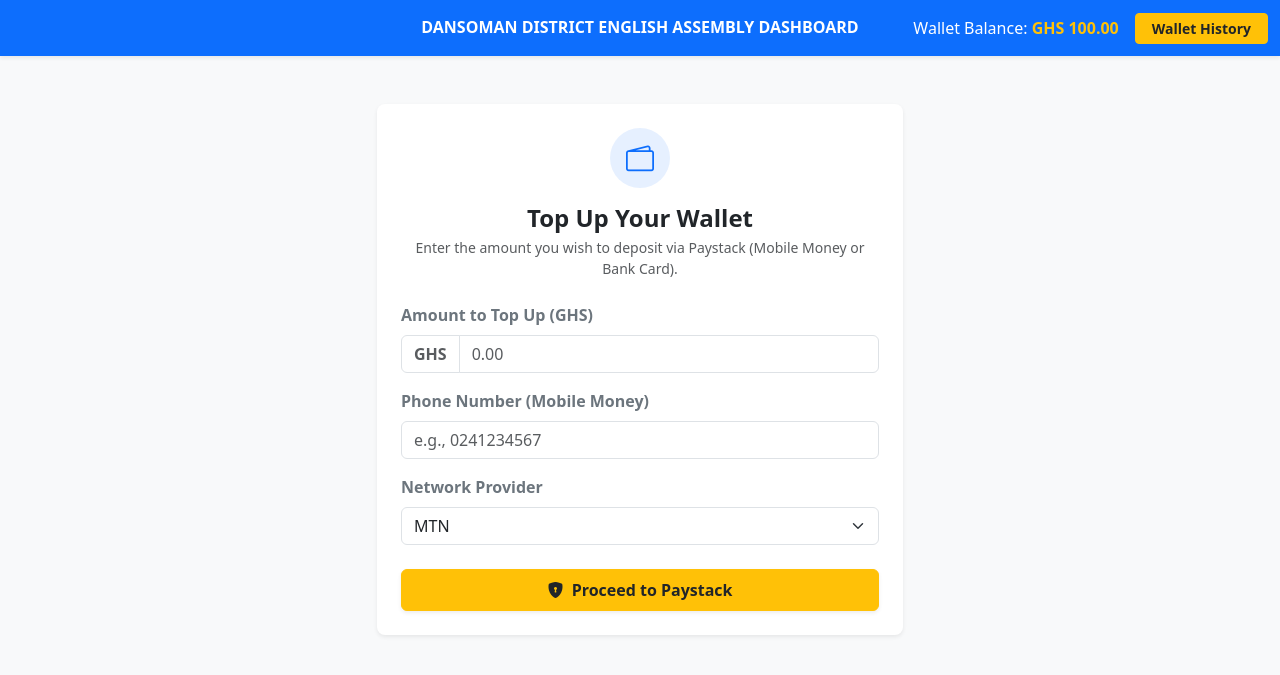
After one commit to kwesidompreh53-png/stem-messaging-app, a Flask app: page /top-up in a window 1280 px wide. The commit adds this page. Shown: the top 675 px of the page. Run offline with Flask 3, Linux system fonts and the light colour scheme; a user stored in the database is signed in; some libraries are stand-ins or nearby versions.

Commit message:
Add top_up route and template, and update wallet history

```diff
--- a/app.py
+++ b/app.py
@@ -272,8 +272,297 @@ def payment_callback():
         "Authorization": f"Bearer {PAYSTACK_SECRET_KEY}",
     }
 
+    import os
+import re
+import uuid
+from datetime import datetime
+from flask import Flask, request, jsonify, render_template, redirect, url_for, flash
+from flask_sqlalchemy import SQLAlchemy
+from flask_migrate import Migrate
+from flask_login import LoginManager, UserMixin, login_user, login_required, logout_user, current_user
+from werkzeug.security import generate_password_hash, check_password_hash
+from werkzeug.utils import secure_filename
+from gtts import gTTS
+from celery import Celery
+import requests
+import openpyxl
+
+app = Flask(__name__)
+
+app.config['SECRET_KEY'] = 'your_secret_key_here'
+database_url = os.environ.get('DATABASE_URL', 'sqlite:///stem.db')
+if database_url.startswith('postgres://'):
+    database_url = database_url.replace('postgres://', 'postgresql+psycopg://', 1)
+elif database_url.startswith('postgresql://'):
+    database_url = database_url.replace('postgresql://', 'postgresql+psycopg://', 1)
+
+app.config['SQLALCHEMY_DATABASE_URI'] = database_url
+app.config['SQLALCHEMY_TRACK_MODIFICATIONS'] = False
+
+app.config['CELERY_BROKER_URL'] = os.environ.get('REDIS_URL', 'redis://localhost:6379/0')
+app.config['CELERY_RESULT_BACKEND'] = os.environ.get('REDIS_URL', 'redis://localhost:6379/0')
+
+# Paystack Secret Key
+PAYSTACK_SECRET_KEY = os.environ.get('PAYSTACK_SECRET_KEY')
+
+db = SQLAlchemy(app)
+migrate = Migrate(app, db)
+
+login_manager = LoginManager()
+login_manager.init_app(app)
+login_manager.login_view = 'login'
+
+def make_celery(app):
+    celery = Celery(
+        app.import_name,
+        backend=app.config['CELERY_RESULT_BACKEND'],
+        broker=app.config['CELERY_BROKER_URL']
+    )
+    celery.conf.update(app.config)
+
+    class ContextTask(celery.Task):
+        def __call__(self, *args, **kwargs):
+            with app.app_context():
+                return super().__call__(*args, **kwargs)
+
+    celery.Task = ContextTask
+    return celery
+
+celery = make_celery(app)
+
+class User(UserMixin, db.Model):
+    id = db.Column(db.Integer, primary_key=True)
+    username = db.Column(db.String(100), unique=True, nullable=False)
+    password_hash = db.Column(db.String(200), nullable=False)
+    balance = db.Column(db.Float, default=0.0)  # Main Wallet balance holding deposited money
+
+    def set_password(self, password):
+        self.password_hash = generate_password_hash(password)
+
+    def check_password(self, password):
+        return check_password_hash(self.password_hash, password)
+
+@login_manager.user_loader
+def load_user(user_id):
+    return User.query.get(int(user_id))
+
+class Contact(db.Model):
+    id = db.Column(db.Integer, primary_key=True)
+    name = db.Column(db.String(100), nullable=False)
+    phone_number = db.Column(db.String(20), nullable=False)
+    group_name = db.Column(db.String(50), default='General')
+
+class WalletTransaction(db.Model):
+    id = db.Column(db.Integer, primary_key=True)
+    user_id = db.Column(db.Integer, db.ForeignKey('user.id'), nullable=False)
+    amount = db.Column(db.Float, nullable=False)
+    reference = db.Column(db.String(100), unique=True, nullable=False)
+    status = db.Column(db.String(30), default='Success')
+    timestamp = db.Column(db.DateTime, default=datetime.utcnow)
+
+class BundleHistory(db.Model):
+    id = db.Column(db.Integer, primary_key=True)
+    user_id = db.Column(db.Integer, db.ForeignKey('user.id'), nullable=False)
+    bundle_type = db.Column(db.String(20), nullable=False)  # 'Voice' or 'SMS'
+    plan_type = db.Column(db.String(100), nullable=False)   # e.g., 'Custom SMS', 'Voice Pro GHS 50'
+    cost = db.Column(db.Float, nullable=False)
+    timestamp = db.Column(db.DateTime, default=datetime.utcnow)
+
+class MessageLog(db.Model):
+    id = db.Column(db.Integer, primary_key=True)
+    recipient = db.Column(db.String(20), nullable=False)
+    message_body = db.Column(db.Text, nullable=False)
+    status = db.Column(db.String(30), default='Pending')
+    channel = db.Column(db.String(20), default='SMS')
+    provider_sid = db.Column(db.String(100), nullable=True)
+
+@app.route('/register', methods=['GET', 'POST'])
+def register():
+    if request.method == 'POST':
+        username = request.form.get('username')
+        password = request.form.get('password')
+
+        if User.query.filter_by(username=username).first():
+            return "Username already exists! <a href='/register'>Try again</a>"
+
+        new_user = User(username=username)
+        new_user.set_password(password)
+        db.session.add(new_user)
+        db.session.commit()
+        return redirect(url_for('login'))
+
+    return render_template('register.html')
+
+@app.route('/login', methods=['GET', 'POST'])
+def login():
+    if request.method == 'POST':
+        username = request.form.get('username')
+        password = request.form.get('password')
+        user = User.query.filter_by(username=username).first()
+
+        if user and user.check_password(password):
+            login_user(user)
+            return redirect(url_for('dashboard'))
+        return "Invalid username or password! <a href='/login'>Try again</a>"
+
+    return render_template('login.html')
+
+@app.route('/logout')
+@login_required
+def logout():
+    logout_user()
+    return redirect(url_for('login'))
+
+@app.route('/profile', methods=['GET', 'POST'])
+@login_required
+def profile():
+    if request.method == 'POST':
+        new_username = request.form.get('username')
+        new_password = request.form.get('password')
+
+        existing_user = User.query.filter_by(username=new_username).first()
+        if existing_user and existing_user.id != current_user.id:
+            return "Username already taken! <a href='/profile'>Go back</a>", 400
+
+        current_user.username = new_username
+        if new_password:
+            current_user.set_password(new_password)
+
+        db.session.commit()
+        return redirect(url_for('profile'))
+
+    return render_template('profile.html')
+
+@app.route('/settings', methods=['GET', 'POST'])
+@login_required
+def settings():
+    if request.method == 'POST':
+        default_sender = request.form.get('default_sender', 'STE-M')
+        max_retry = request.form.get('max_retry', '3')
+        return redirect(url_for('settings'))
+    return render_template('settings.html')
+
+# --- Wallet & Bundle Menu Routes ---
+
+@app.route('/purchase-bundle', methods=['GET', 'POST'])
+@login_required
+def buy_points():
+    if request.method == 'POST':
+        bundle_category = request.form.get('bundle_category', 'Voice') # 'Voice' or 'SMS'
+        plan_type = request.form.get('plan_type', 'Standard Bundle')
+
+        try:
+            amount = float(request.form.get('amount', 0))
+        except (TypeError, ValueError):
+            return "Invalid amount entered. <a href='/purchase-bundle'>Go back</a>", 400
+
+        if amount <= 0:
+            return "Amount must be greater than zero. <a href='/purchase-bundle'>Go back</a>", 400
+
+        if current_user.balance < amount:
+            return "Insufficient funds in your main wallet! Please top up your wallet first. <a href='/top-up'>Top Up Now</a>", 400
+
+        current_user.balance -= amount
+
+        new_bundle = BundleHistory(
+            user_id=current_user.id,
+            bundle_type=bundle_category,
+            plan_type=plan_type,
+            cost=amount
+        )
+        db.session.add(new_bundle)
+        db.session.commit()
+
+        return redirect(url_for('bundle_history', type=bundle_category.lower()))
+
+    return render_template('buy_points.html', balance=current_user.balance)
+
+@app.route('/wallet-history', methods=['GET'])
+@login_required
+def wallet_history():
+    transactions = WalletTransaction.query.filter_by(user_id=current_user.id).order_by(WalletTransaction.timestamp.desc()).all()
+    return render_template('wallet_history.html', transactions=transactions, balance=current_user.balance)
+
+@app.route('/bundle-history', methods=['GET'])
+@login_required
+def bundle_history():
+    active_type = request.args.get('type', 'voice').lower()
+    query_type = 'Voice' if active_type == 'voice' else 'SMS'
+
+    bundles = BundleHistory.query.filter_by(user_id=current_user.id, bundle_type=query_type).order_by(BundleHistory.timestamp.desc()).all()
+    return render_template('bundle_history.html', bundles=bundles, balance=current_user.balance, active_type=active_type)
+
+# --- Paystack Top-Up Integration Routes ---
+
+@app.route('/top-up', methods=['GET', 'POST'])
+@login_required
+def top_up():
+    if request.method == 'POST':
+        try:
+            amount = float(request.form.get('amount', 0))
+        except (TypeError, ValueError):
+            flash('Invalid amount entered.', 'danger')
+            return redirect(url_for('top_up'))
+
+        if amount <= 0:
+            flash('Amount must be greater than zero.', 'danger')
+            return redirect(url_for('top_up'))
+
+        phone_number = request.form.get('phone_number', '')
+        network = request.form.get('network', 'MTN')
+
+        amount_in_pesewas = int(amount * 100)
+
+        headers = {
+            "Authorization": f"Bearer {PAYSTACK_SECRET_KEY}",
+            "Content-Type": "application/json"
+        }
+
+        payload = {
+            "email": f"user_{current_user.id}@dansoman-assembly.com",
+            "amount": amount_in_pesewas,
+            "currency": "GHS",
+            "callback_url": url_for('payment_callback', _external=True),
+            "metadata": {
+                "user_id": current_user.id,
+                "deposit_amount": amount,
+                "phone": phone_number,
+                "network": network
+            }
+        }
+
+        response = requests.post("[https://api.paystack.co/transaction/initialize](https://api.paystack.co/transaction/initialize)", json=payload, headers=headers)
+        data = response.json()
+
+        if data.get('status'):
+            authorization_url = data['data']['authorization_url']
+            return redirect(authorization_url)
+        else:
+            error_msg = data.get('message', 'Unknown error')
+            flash(f'Payment initialization failed: {error_msg}', 'danger')
+            return redirect(url_for('top_up'))
+
+    return render_template('top_up.html', balance=current_user.balance)
+
+@app.route('/initialize-payment', methods=['POST'])
+@login_required
+def initialize_payment():
+    return redirect(url_for('top_up'))
+
+@app.route('/payment-callback', methods=['GET'])
+@login_required
+def payment_callback():
+    reference = request.args.get('reference')
+    if not reference:
+        flash('No transaction reference provided.', 'danger')
+        return redirect(url_for('wallet_history'))
+
+    headers = {
+        "Authorization": f"Bearer {PAYSTACK_SECRET_KEY}",
+    }
+
     try:
-        response = requests.get(f"https://api.paystack.co/transaction/verify/{reference}", headers=headers)
+        response = requests.get(f"[https://api.paystack.co/transaction/verify/](https://api.paystack.co/transaction/verify/){reference}", headers=headers)
         data = response.json()
 
         if data.get('status') and data['data']['status'] == 'success':
--- /dev/null
+++ b/templates/top_up.html
@@ -0,0 +1,91 @@
+<!DOCTYPE html>
+<html lang="en">
+<head>
+    <meta charset="UTF-8">
+    <meta name="viewport" content="width=device-width, initial-scale=1.0">
+    <title>Top Up Wallet - DANSOMAN DISTRICT ENGLISH ASSEMBLY DASHBOARD</title>
+    <!-- Bootstrap 5 CSS -->
+    <link href="https://cdn.jsdelivr.net/npm/bootstrap@5.3.0/dist/css/bootstrap.min.css" rel="stylesheet">
+    <!-- Bootstrap Icons -->
+    <link rel="stylesheet" href="https://cdn.jsdelivr.net/npm/bootstrap-icons@1.10.5/font/bootstrap-icons.css">
+</head>
+<body class="bg-light">
+
+    <!-- Navigation Bar -->
+    <nav class="navbar navbar-expand-lg navbar-dark bg-primary mb-4 shadow-sm">
+        <div class="container-fluid position-relative d-flex justify-content-between align-items-center">
+            <div style="width: 150px;" class="d-none d-lg-block"></div>
+            <a class="navbar-brand fw-bold mb-0 h1 text-center position-absolute start-50 translate-middle-x fs-6 fs-md-5" href="{{ url_for('dashboard') }}">
+                DANSOMAN DISTRICT ENGLISH ASSEMBLY DASHBOARD
+            </a>
+            <div class="d-flex align-items-center ms-auto">
+                <span class="navbar-text text-white me-3 d-none d-sm-inline">
+                    Wallet Balance: <strong class="text-warning">GHS {{ "%.2f"|format(balance or 0.0) }}</strong>
+                </span>
+                <a class="btn btn-warning btn-sm text-dark fw-semibold px-3" href="{{ url_for('wallet_history') }}">Wallet History</a>
+            </div>
+        </div>
+    </nav>
+
+    <!-- Main Container -->
+    <div class="container my-5" style="max-width: 550px;">
+        <div class="card shadow-sm border-0 rounded-3">
+            <div class="card-body p-4">
+                <div class="text-center mb-4">
+                    <div class="bg-primary bg-opacity-10 text-primary rounded-circle d-inline-flex align-items-center justify-content-center mb-3" style="width: 60px; height: 60px;">
+                        <i class="bi bi-wallet2 fs-3"></i>
+                    </div>
+                    <h4 class="fw-bold text-dark mb-1">Top Up Your Wallet</h4>
+                    <p class="text-muted small">Enter the amount you wish to deposit via Paystack (Mobile Money or Bank Card).</p>
+                </div>
+
+                <!-- Flash Messages for Errors / Notifications -->
+                {% with messages = get_flashed_messages(with_categories=true) %}
+                    {% if messages %}
+                        {% for category, message in messages %}
+                            <div class="alert alert-{{ category }} alert-dismissible fade show" role="alert">
+                                {{ message }}
+                                <button type="button" class="btn-close" data-bs-dismiss="alert" aria-label="Close"></button>
+                            </div>
+                        {% endfor %}
+                    {% endif %}
+                {% endwith %}
+
+                <!-- Top Up Form -->
+                <form method="POST" action="{{ url_for('top_up') }}">
+                    <div class="mb-3">
+                        <label for="amount" class="form-label fw-semibold text-secondary">Amount to Top Up (GHS)</label>
+                        <div class="input-group">
+                            <span class="input-group-text bg-white text-muted fw-bold">GHS</span>
+                            <input type="number" step="0.01" class="form-control" id="amount" name="amount" placeholder="0.00" required min="1">
+                        </div>
+                    </div>
+
+                    <div class="mb-3">
+                        <label for="phone_number" class="form-label fw-semibold text-secondary">Phone Number (Mobile Money)</label>
+                        <input type="text" class="form-control" id="phone_number" name="phone_number" placeholder="e.g., 0241234567">
+                    </div>
+
+                    <div class="mb-4">
+                        <label for="network" class="form-label fw-semibold text-secondary">Network Provider</label>
+                        <select class="form-select" id="network" name="network">
+                            <option value="MTN">MTN</option>
+                            <option value="VOD">Vodafone (Telecel)</option>
+                            <option value="ATL">AirtelTigo</option>
+                        </select>
+                    </div>
+
+                    <div class="d-grid">
+                        <button type="submit" class="btn btn-warning fw-bold py-2 text-dark shadow-sm">
+                            <i class="bi bi-shield-lock-fill me-1"></i> Proceed to Paystack
+                        </button>
+                    </div>
+                </form>
+            </div>
+        </div>
+    </div>
+
+    <!-- Bootstrap 5 JS Bundle -->
+    <script src="https://cdn.jsdelivr.net/npm/bootstrap@5.3.0/dist/js/bootstrap.bundle.min.js"></script>
+</body>
+</html>
--- a/templates/wallet_history.html
+++ b/templates/wallet_history.html
@@ -84,8 +84,8 @@
                                         <td>{{ current_user.username }}</td>
                                         <td><span class="fw-semibold text-secondary">PAYSTACK</span></td>
                                         <td class="fw-bold text-dark">GHS {{ "%.2f"|format(tx.amount) }}</td>
-                                        <td class="text-muted">GHS 0.00</td>
-                                        <td class="text-muted">0546784166</td>
+                                        <td class="text-muted">GHS {{ "%.2f"|format(tx.balance_before or 0.0) }}</td>
+                                        <td class="text-muted">{{ tx.phone_number or 'N/A' }}</td>
                                         <td class="text-muted small">{{ tx.timestamp.strftime('%B %d, %Y at %H:%M') }}</td>
                                         <td>
                                             <span class="badge bg-success bg-opacity-10 text-success border border-success-subtle px-2 py-1 rounded-pill d-inline-flex align-items-center gap-1">
@@ -109,7 +109,7 @@
                         </div>
                         <h5 class="text-dark fw-semibold">No transactions found</h5>
                         <p class="text-muted mb-3">You haven't made any top-up transactions yet.</p>
-                        <a href="{{ url_for('buy_points') }}" class="btn fw-semibold px-4 shadow-sm text-dark" style="background-color: #ffc107;">Top Up Wallet Now</a>
+                        <a href="{{ url_for('top_up') }}" class="btn fw-semibold px-4 shadow-sm text-dark" style="background-color: #ffc107;">Top Up Wallet Now</a>
                     </div>
                 {% endif %}
 
```
